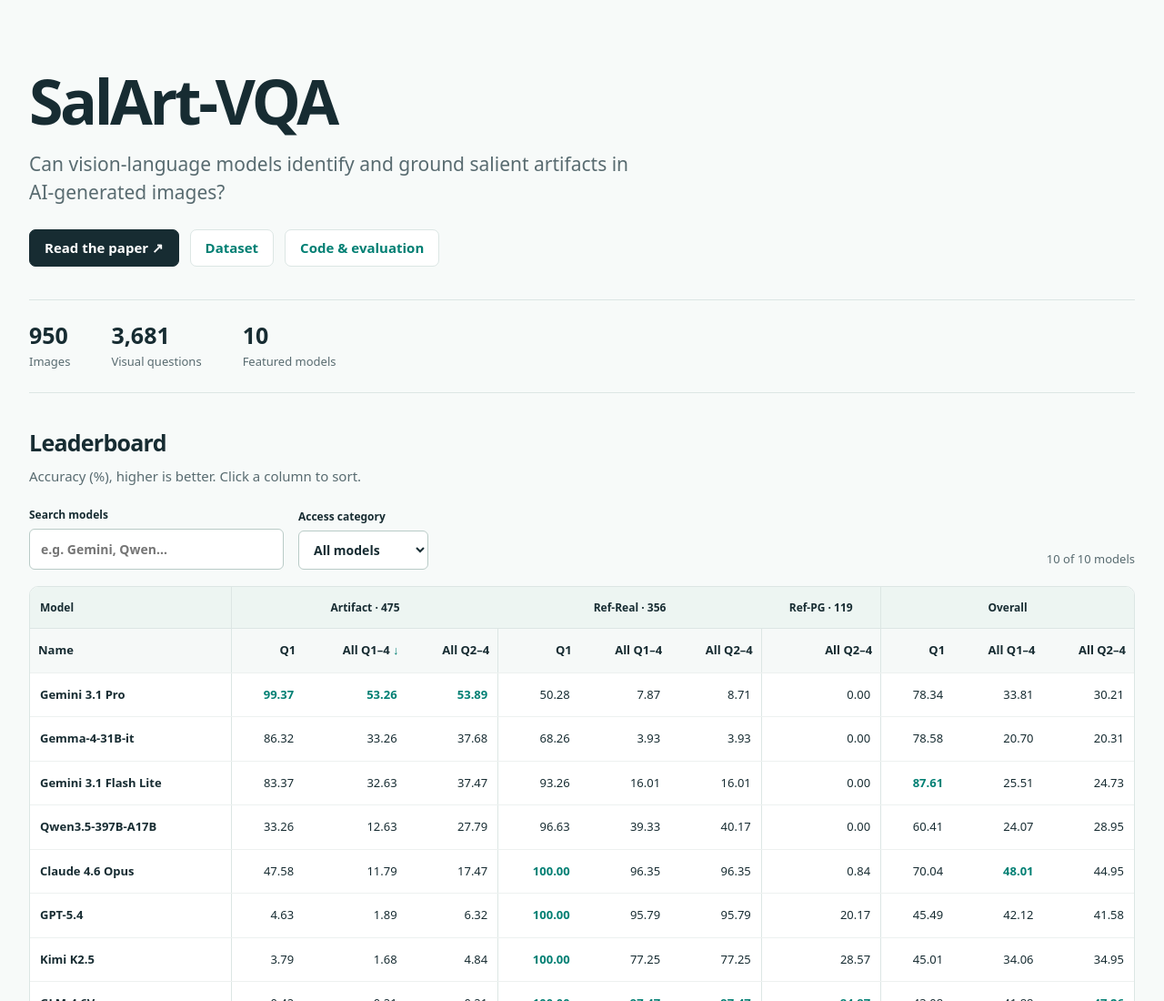
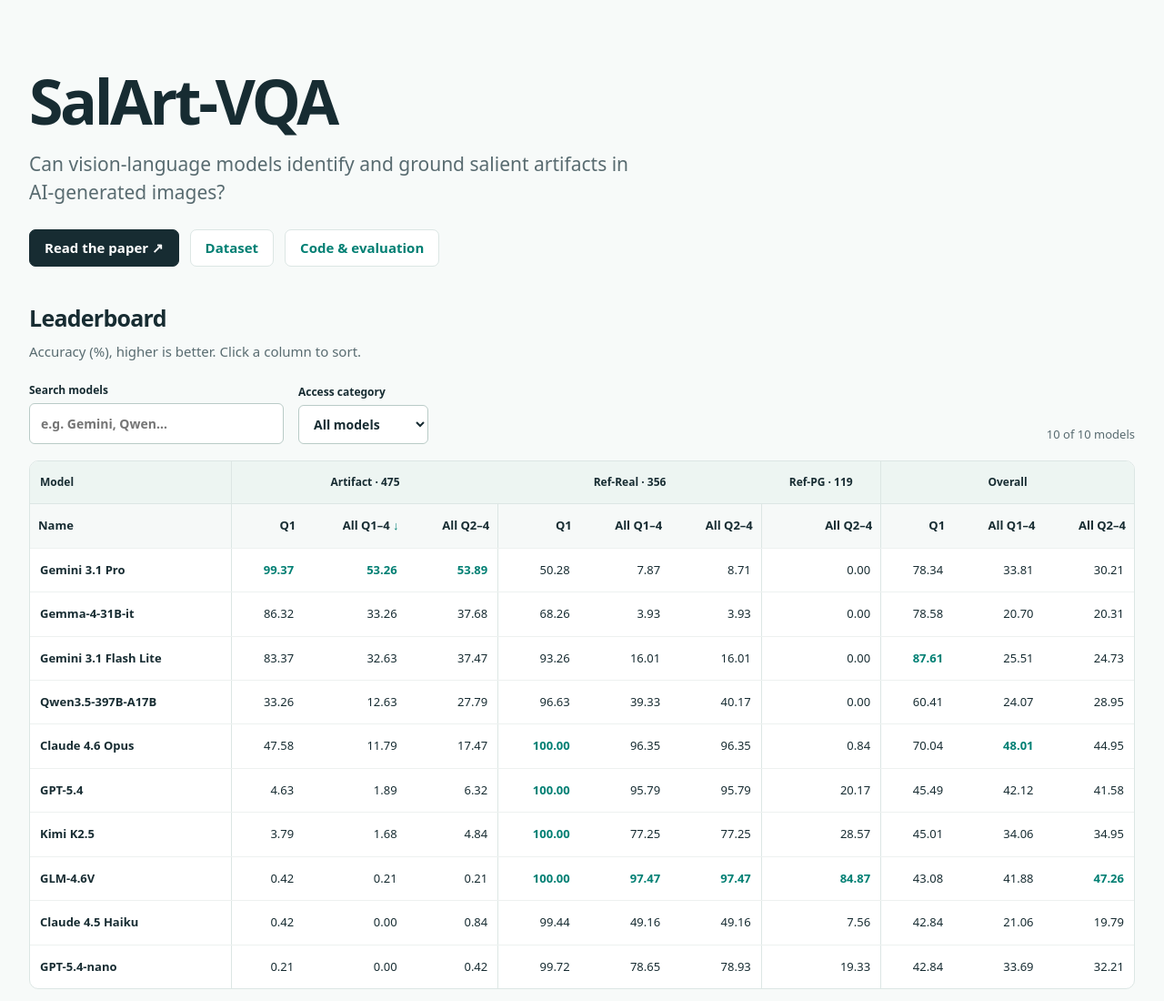
Before and after one commit to zhangruotian/SalArt-VQA, a plain HTML site: page index.html in a window 1280 px wide. Shown: the top 1100 px of the page at 91% size. Drawn offline with Linux system fonts and the light colour scheme.

Commit message:
Remove summary statistics from leaderboard header

```diff
--- a/index.html
+++ b/index.html
@@ -17,9 +17,6 @@
     nav { display:flex; gap:12px; flex-wrap:wrap; margin:24px 0 36px; }
     nav a { padding:7px 16px; border:1px solid var(--line); border-radius:7px; text-decoration:none; background:white; font-weight:600; }
     nav a:first-child { background:var(--ink); color:white; border-color:var(--ink); }
-    .stats { display:flex; gap:45px; padding:22px 0; border-top:1px solid var(--line); border-bottom:1px solid var(--line); }
-    .stats b { display:block; font-size:25px; line-height:1.3; }
-    .stats span { color:var(--muted); font-size:13px; }
     h2 { font-size:25px; margin:34px 0 4px; letter-spacing:-.03em; }
     .description { color:var(--muted); margin:0 0 20px; }
     .controls { display:flex; gap:16px; align-items:end; flex-wrap:wrap; margin-bottom:18px; }
@@ -46,7 +43,7 @@
     .notes { color:var(--muted); font-size:13px; max-width:940px; margin-top:18px; }
     .notes p { margin:8px 0; }
     :focus-visible { outline:3px solid #72bbad; outline-offset:3px; }
-    @media(max-width:600px) { main { padding:30px 18px; } .stats { gap:24px; } .stats b { font-size:22px; } input { width:100%; } .controls label:first-child { flex:1 1 100%; } #count { margin-left:0; } }
+    @media(max-width:600px) { main { padding:30px 18px; } input { width:100%; } .controls label:first-child { flex:1 1 100%; } #count { margin-left:0; } }
   </style>
 </head>
 <body>
@@ -58,11 +55,6 @@
     <a href="https://huggingface.co/datasets/salartvqa/SalArt-VQA">Dataset</a>
     <a href="https://github.com/zhangruotian/SalArt-VQA">Code & evaluation</a>
   </nav>
-  <div class="stats">
-    <div><b>950</b><span>Images</span></div>
-    <div><b>3,681</b><span>Visual questions</span></div>
-    <div><b>10</b><span>Featured models</span></div>
-  </div>
   <h2>Leaderboard</h2>
   <p class="description">Accuracy (%), higher is better. Click a column to sort.</p>
   <div class="controls">
```
